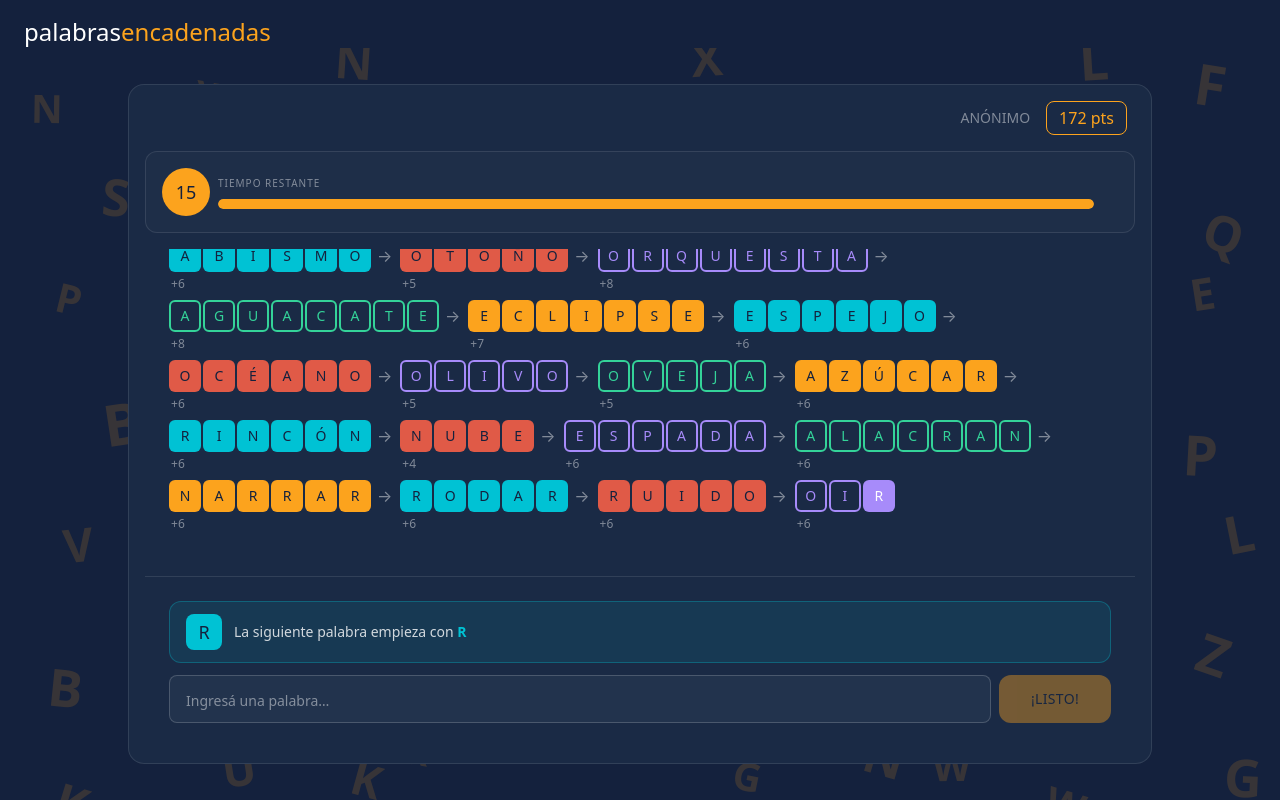
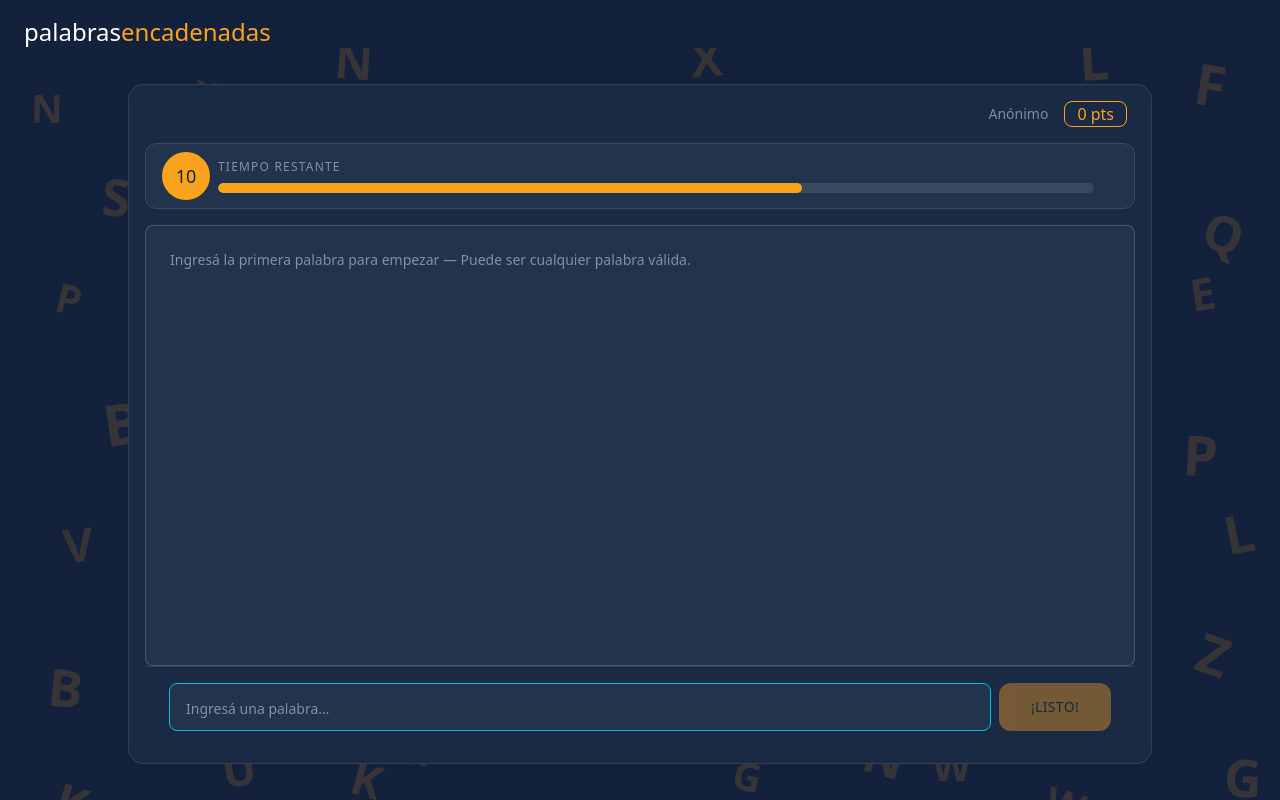
Before and after one commit to agusgarrido/unq-ui-agustin-garrido-trabajo-final, a React (Vite) app: page /game in a window 1280 px wide. Built offline with nearby package versions, Linux system fonts and the light colour scheme.

Commit message:
Feature: Pantalla principal del juego.

```diff
--- a/src/components/ui/TimerBar.tsx
+++ b/src/components/ui/TimerBar.tsx
@@ -4,22 +4,22 @@ interface TimerBarProps {
 }
 
 export function TimerBar({ timeLeft, total }: TimerBarProps) {
-  const pct = (timeLeft / total) * 100;
+  const percentage  = (timeLeft / total) * 100;
   const urgent = timeLeft <= 5;
 
   return (
-    <div className="flex items-center gap-2 px-4 py-4 rounded-xl my-4 bg-card border border-border">
+    <div className="flex items-center gap-2 px-4 py-2 rounded-xl my-4 bg-card2 border border-border">
       <div className={`w-12 h-12 rounded-full flex items-center justify-center text-lg font-medium shrink-0 transition-colors duration-500 text-navy ${urgent ? 'bg-rust' : 'bg-sun'}`}>
         {timeLeft}
       </div>
       <div className="flex-1 flex flex-col gap-2 pr-6">
-        <div className="text-[10px] uppercase tracking-widest text-muted">
+        <div className="text-xs uppercase tracking-widest text-muted">
           tiempo restante
         </div>
-        <div className="h-2.5 rounded-full overflow-hidden bg-white/10">
+        <div className="h-2.5 rounded-full overflow-hidden bg-border">
           <div
             className={`h-full rounded-full transition-colors duration-500 ${urgent ? 'bg-rust' : 'bg-sun'}`}
-            style={{ width: `${pct}%` }}
+            style={{ width: `${percentage }%` }}
           />
         </div>
       </div>
--- a/src/pages/GamePage.tsx
+++ b/src/pages/GamePage.tsx
@@ -26,65 +26,32 @@ export function GamePage({ playerName, onGameEnd }: GamePageProps) {
   const lastWord = words[words.length - 1] ?? null;
   const requiredLetter = lastWord ? lastLetter(lastWord.word) : null;
 
-  // dentro del componente, con los otros estados:
   const scrollRef = useRef<HTMLDivElement>(null);
+  const inputRef = useRef<HTMLInputElement | null>(null);
 
-  // nuevo useEffect después de los otros:
   useEffect(() => {
     if (scrollRef.current) {
       scrollRef.current.scrollTop = scrollRef.current.scrollHeight;
     }
   }, [words]);
 
-  // TEST
   useEffect(() => {
-    const testWords: WordEntry[] = [
-      { word: "casa", points: 4, colorIndex: 0 },
-      { word: "árbol", points: 5, colorIndex: 1 },
-      { word: "luna", points: 4, colorIndex: 2 },
-      { word: "andar", points: 5, colorIndex: 3 },
-      { word: "reloj", points: 5, colorIndex: 4 },
-      { word: "jardín", points: 6, colorIndex: 0 },
-      { word: "noche", points: 5, colorIndex: 1 },
-      { word: "estrella", points: 8, colorIndex: 2 },
-      { word: "ambiente", points: 8, colorIndex: 3 },
-      { word: "elefante", points: 8, colorIndex: 4 },
-      { word: "estufa", points: 6, colorIndex: 0 },
-      { word: "abismo", points: 6, colorIndex: 1 },
-      { word: "otoño", points: 5, colorIndex: 2 },
-      { word: "orquesta", points: 8, colorIndex: 3 },
-      { word: "aguacate", points: 8, colorIndex: 4 },
-      { word: "eclipse", points: 7, colorIndex: 0 },
-      { word: "espejo", points: 6, colorIndex: 1 },
-      { word: "océano", points: 6, colorIndex: 2 },
-      { word: "olivo", points: 5, colorIndex: 3 },
-      { word: "oveja", points: 5, colorIndex: 4 },
-      { word: "azúcar", points: 6, colorIndex: 0 },
-      { word: "rincón", points: 6, colorIndex: 1 },
-      { word: "nube", points: 4, colorIndex: 2 },
-      { word: "espada", points: 6, colorIndex: 3 },
-      { word: "alacran", points: 6, colorIndex: 4 },
-      { word: "narrar", points: 6, colorIndex: 0 },
-      { word: "rodar", points: 6, colorIndex: 1 },
-      { word: "ruido", points: 6, colorIndex: 2 },
-      { word: "oir", points: 6, colorIndex: 3 },
-    ];
-    setWords(testWords);
-    setScore(testWords.reduce((acc, w) => acc + w.points, 0));
-    setColorIndex(testWords.length % 5);
-  }, []);
+    if (!finished && !loading) {
+      inputRef.current?.focus();
+    }
+  }, [finished, loading]);
 
   const handleExpire = useCallback(() => {
     setFinished(true);
     onGameEnd(score, words.length);
-    navigate("/result", {
+    navigate("/", {
       state: { score, wordCount: words.length, playerName },
     });
   }, [score, words.length, playerName, onGameEnd, navigate]);
 
   const { timeLeft, resetTimer, totalSeconds } = useGameTimer({
     onExpire: handleExpire,
-    enabled: false, //!finished,
+    enabled: !finished,
   });
 
   const handleSubmit = useCallback(async () => {
@@ -107,7 +74,7 @@ export function GamePage({ playerName, onGameEnd }: GamePageProps) {
 
     setLoading(true);
     try {
-      const exists = true; //await validateWord(word);
+      const exists = await validateWord(word);
       if (!exists) {
         setError("Esa palabra no existe en el diccionario.");
         return;
@@ -131,15 +98,19 @@ export function GamePage({ playerName, onGameEnd }: GamePageProps) {
   return (
     <div className="flex flex-col flex-1 overflow-hidden m-4">
       <header className="px-2 flex justify-end items-center gap-4">
-        <span className="text-sm hidden sm:block text-muted">{playerName.toUpperCase()}</span>
-        <div className="rounded-lg px-3 py-1 text-base font-medium border border-sun text-sun">
+        <span className="text-sm sm:block text-muted">{playerName}</span>
+        <div className="rounded-lg px-3 text-base font-medium border border-sun text-sun">
           {score} pts
         </div>
       </header>
 
       <TimerBar timeLeft={timeLeft} total={totalSeconds} />
 
-      <div ref={scrollRef} className="flex-1 overflow-y-auto px-6 py-6">
+      <div
+        ref={scrollRef}
+        className="flex-1 overflow-y-auto px-6 py-6 bg-card2 border border-border2 rounded-lg"
+      >
+        {" "}
         {words.length === 0 ? (
           <p className="text-sm text-muted">
             Ingresá la primera palabra para empezar — Puede ser cualquier
@@ -150,13 +121,13 @@ export function GamePage({ playerName, onGameEnd }: GamePageProps) {
         )}
       </div>
 
-      <div className="shrink-0 px-6 py-6 flex flex-col gap-3 border-t border-border">
+      <div className="shrink-0 px-6 py-4 flex flex-col gap-3 border-t border-border">
         {words.length > 0 && (
           <div className="flex items-center gap-3 rounded-xl px-4 py-3 bg-cyan/10 border border-cyan/30">
-            <div className="w-9 h-9 rounded-lg flex items-center justify-center text-lg font-medium shrink-0 bg-cyan text-navy">
+            <div className="w-10 h-10 rounded-lg flex items-center justify-center text-lg font-medium shrink-0 bg-cyan text-navy">
               {requiredLetter?.toUpperCase()}
             </div>
-            <span className="text-sm text-white/80">
+            <span className="text-base text-gray-300">
               La siguiente palabra empieza con{" "}
               <strong className="text-cyan">
                 {requiredLetter?.toUpperCase()}
@@ -172,6 +143,7 @@ export function GamePage({ playerName, onGameEnd }: GamePageProps) {
           disabled={finished}
           loading={loading}
           error={error}
+          inputRef={inputRef}
         />
       </div>
     </div>
```
